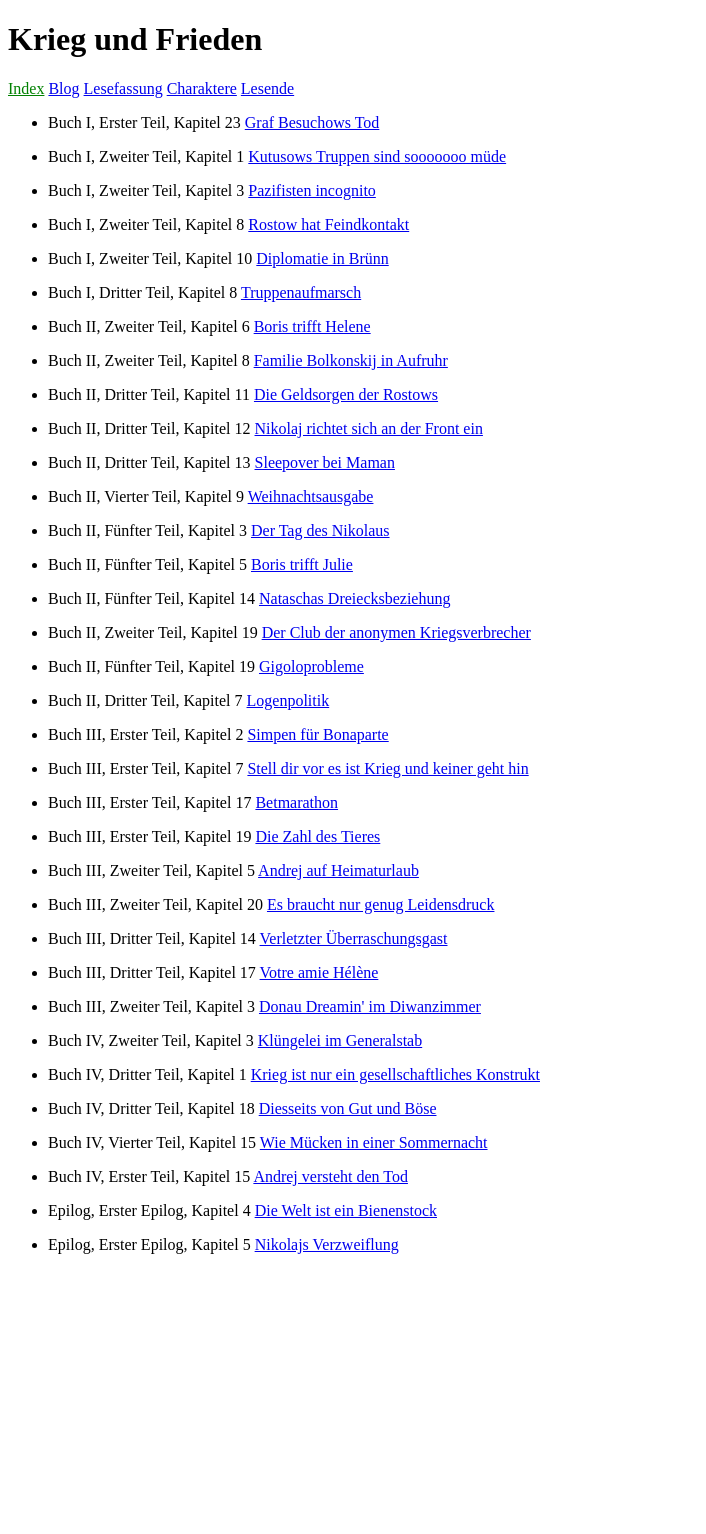
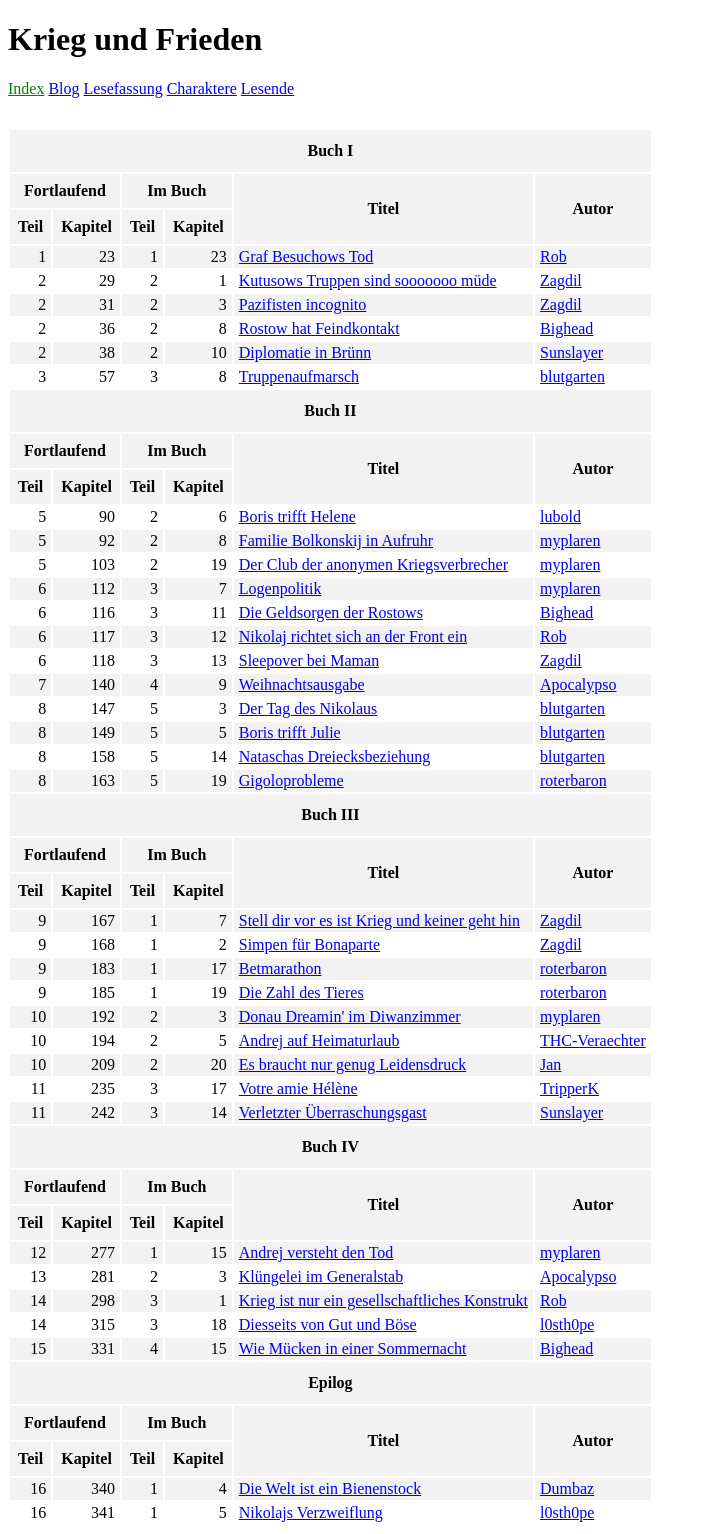
Before and after one commit to c-auri/ZAEH, a Jekyll site: the page built from index.html, in a window 1280 px wide. Shown: the whole page, without its empty margins (0-706 px from the left). Built offline with Jekyll 4.4.1, drawn with Linux system fonts in a browser that asks for light colours; before the commit the page ends 1270 px from its top, so only the background shows below that.

Commit message:
Use a table in index.html

```diff
--- a/_sass/main.scss
+++ b/_sass/main.scss
@@ -4,5 +4,34 @@ body {
 }
 
 .current {
-    color: green;
-  }
+  color: green;
+}
+
+#index {
+  margin-top: 30px;
+}
+
+#index  tr:nth-child(even) {
+  background-color: #f2f2f2;
+}
+
+#index tr:hover {
+  background-color: #ddd;
+}
+
+#index th {
+  padding: 8px;
+  background-color: #f2f2f2;
+}
+
+#index th.book {
+  padding: 12px;
+}
+
+td {
+  padding: 2px 5px;
+}
+
+td.enumeration {
+  text-align: right;
+}
--- a/index.html
+++ b/index.html
@@ -1,21 +1,39 @@
 ---
 title: Krieg und Frieden - Index
 ---
-{% for chapter in site.chapters %}
-
-    <!-- Find correct book and part number -->
-    {% for current in site.parts %}
-        {% if chapter.chapter[0] >= current.from_chapter and chapter.chapter[0] <= current.to_chapter%}
-        {% assign part = current %}
-        {% assign book = site.books | where: 'number', part.book | first %}
-        {% break %}
-        {% endif %}
+<table id="index">
+{% assign chapters = site.chapters | sort: 'chapter' %}
+{% for book in site.books %}
+    {% assign parts = site.parts | where: 'book', book.number %}
+    <tr>
+        <th colspan="6" class="book">{{ book.name }}</th>
+    </tr>
+    <tr>
+        <th colspan="2">Fortlaufend</th>
+        <th colspan="2">Im Buch</th>
+        <th rowspan="2">Titel</th>
+        <th rowspan="2">Autor</th>
+    </tr>
+    <tr>
+        <th>Teil</th>
+        <th>Kapitel</th>
+        <th>Teil</th>
+        <th>Kapitel</th>
+    </tr>
+    {% for part in parts %}
+        {% for chapter in chapters %}
+            {% if chapter.chapter[0] < part.from_chapter %} {% continue %} {% endif %}
+            {% if chapter.chapter[0] > part.to_chapter %} {% break %} {% endif %}
+            {% assign author = site.readers | where: 'name', chapter.author | first %}
+            <tr>
+                <td class="enumeration">{{ part.running }}</td>
+                <td class="enumeration">{{ chapter.chapter[0] }}</td>
+                <td class="enumeration">{{ part.number_in_book }}</td>
+                <td class="enumeration">{{ chapter.chapter[1] }}</td>
+                <td><a href="{{ chapter.url }}">{{ chapter.title }}</a></td>
+                <td><a href="{{ author.url }}">{{ author.name }}</a></td>
+            </tr>
+        {% endfor %}
     {% endfor %}
-
-    <ul>
-        <li>
-            {{ book.name }}, {{ part.name_in_book }}, Kapitel {{ chapter.chapter[1] }}
-            <a href="{{ chapter.url }}">{{ chapter.title}}</a>
-        </li>
-    </ul>
 {% endfor %}
+</table>
```
Also changed, not shown: css/main.css (added, +9 -0 lines), 1 other file.
